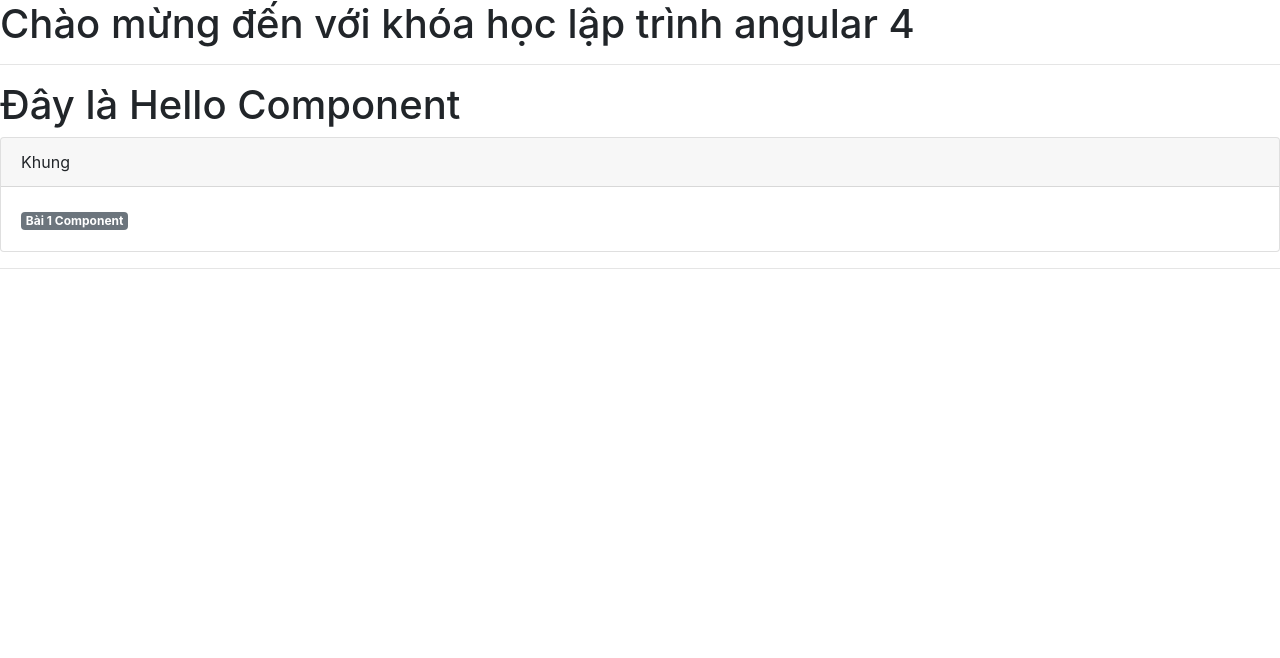
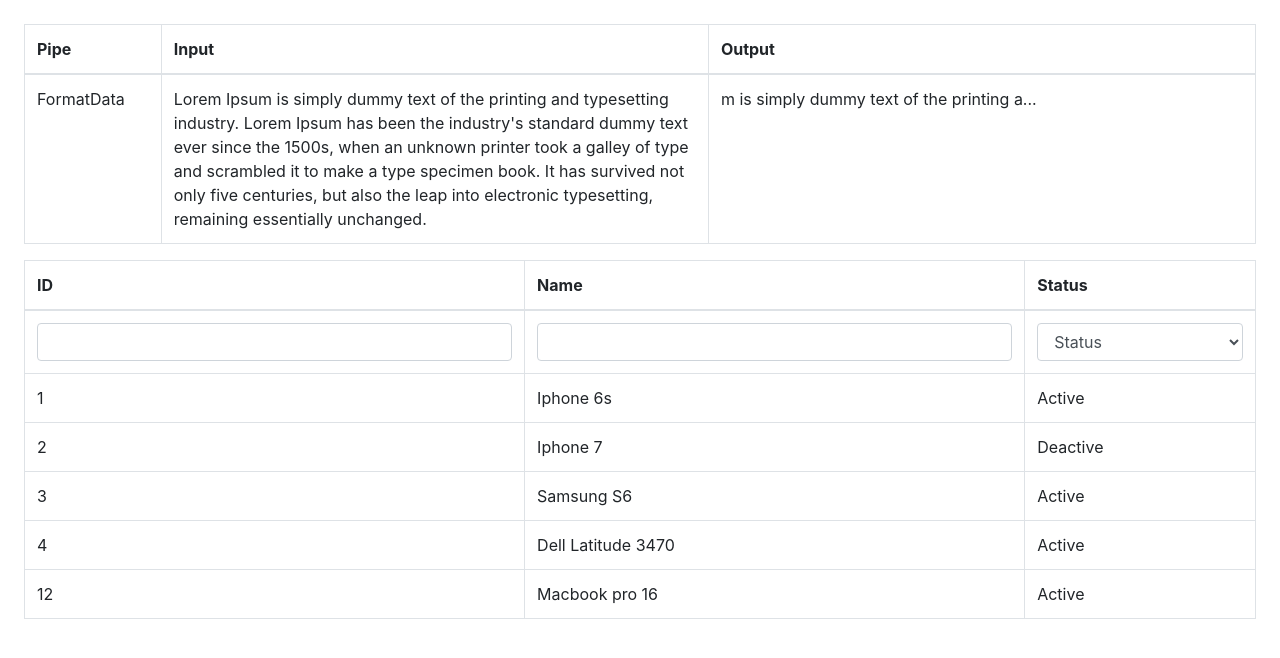
Before and after one commit to hacoi1day/angular2, an Angular app: page / in a window 1280 px wide. Shown: the top 658 px of the page. Built offline with nearby package versions, Linux system fonts and the light colour scheme.

Commit message:
custom pipe 1 + 2

```diff
--- a/src/app/app.component.html
+++ b/src/app/app.component.html
@@ -1,4 +1,53 @@
-<h1>
-  Chào mừng đến với khóa học lập trình angular 4
-</h1>
-<app-hello></app-hello>
+<div class="container-fluid p-4">
+  <div class="row">
+    <div class="col-sm-12">
+      <table class="table table-bordered table-hover">
+        <thead>
+        <tr>
+          <th width="10%">Pipe</th>
+          <th width="40%">Input</th>
+          <th width="40%">Output</th>
+        </tr>
+        </thead>
+        <tbody>
+        <tr>
+          <td>FormatData</td>
+          <td>{{ content }}</td>
+          <td>{{ content | FormatData:10:50 }}</td>
+        </tr>
+        </tbody>
+      </table>
+    </div>
+  </div>
+  <div class="row">
+    <div class="col-sm-12">
+      <table class="table table-hover table-bordered">
+        <thead>
+        <tr>
+          <th>ID</th>
+          <th>Name</th>
+          <th>Status</th>
+        </tr>
+        </thead>
+        <tbody>
+        <tr>
+          <td><input type="text" class="form-control" [(ngModel)]="idFilter"></td>
+          <td><input type="text" class="form-control" [(ngModel)]="nameFilter"></td>
+          <td>
+            <select class="form-control" [(ngModel)]="statusFilter">
+              <option value="null" selected>Status</option>
+              <option value="true">Active</option>
+              <option value="false">Deactive</option>
+            </select>
+          </td>
+        </tr>
+        <tr *ngFor="let product of products | filter:idFilter:nameFilter:statusFilter">
+          <td>{{ product.id }}</td>
+          <td>{{ product.name }}</td>
+          <td>{{ product.status ? 'Active' : 'Deactive' }}</td>
+        </tr>
+        </tbody>
+      </table>
+    </div>
+  </div>
+</div>
--- a/src/app/app.component.ts
+++ b/src/app/app.component.ts
@@ -6,5 +6,37 @@
   styleUrls: ['./app.component.css']
 })
 export class AppComponent {
-  public title = 'Lesson 01 - Component';
+  public content: string = 'Lorem Ipsum is simply dummy text of the printing and typesetting industry. Lorem Ipsum has been the industry\'s standard dummy text ever since the 1500s, when an unknown printer took a galley of type and scrambled it to make a type specimen book. It has survived not only five centuries, but also the leap into electronic typesetting, remaining essentially unchanged.';
+
+  public idFilter: string;
+  public nameFilter: string;
+  public statusFilter: string = 'null';
+
+  public products: object[] = [
+    {
+      id: 1,
+      name: 'Iphone 6s',
+      status: true
+    },
+    {
+      id: 2,
+      name: 'Iphone 7',
+      status: false
+    },
+    {
+      id: 3,
+      name: 'Samsung S6',
+      status: true
+    },
+    {
+      id: 4,
+      name: 'Dell Latitude 3470',
+      status: true
+    },
+    {
+      id: 12,
+      name: 'Macbook pro 16',
+      status: true
+    },
+  ];
 }
--- a/src/app/components/hello/hello.component.html
+++ /dev/null
@@ -1,13 +0,0 @@
-<hr>
-<h1>Đây là Hello Component</h1>
-
-<div class="card">
-  <div class="card-header">
-    Khung
-  </div>
-  <div class="card-body">
-    <span class="badge badge-secondary">Bài 1 Component</span>
-  </div>
-</div>
-
-<hr>
--- a/src/app/components/hello/hello.component.ts
+++ /dev/null
@@ -1,15 +0,0 @@
-import { Component, OnInit } from '@angular/core';
-
-@Component({
-  selector: 'app-hello',
-  templateUrl: './hello.component.html',
-  styleUrls: ['./hello.component.css']
-})
-export class HelloComponent implements OnInit {
-
-  constructor() { }
-
-  ngOnInit(): void {
-  }
-
-}
--- /dev/null
+++ b/src/app/pipes/filter.pipe.ts
@@ -0,0 +1,25 @@
+import { Pipe, PipeTransform } from '@angular/core';
+
+@Pipe({
+  name: 'filter'
+})
+export class FilterPipe implements PipeTransform {
+
+  transform(products: any[], id: string, name: string, status: string): any[] {
+    if (!id && !name && !status) {
+      return products;
+    }
+    if (id) {
+      products = products.filter(p => p.id.toString().indexOf(id) !== -1);
+    }
+    if (name) {
+      products = products.filter(p => p.name.toLowerCase().indexOf(name) !== -1);
+    }
+    // @ts-ignore
+    if (status && status !== 'null') {
+      products = products.filter(p => p.status.toString() === status);
+    }
+    return products;
+  }
+
+}
--- /dev/null
+++ b/src/app/pipes/format-data.pipe.ts
@@ -0,0 +1,12 @@
+import { Pipe, PipeTransform } from '@angular/core';
+
+@Pipe({
+  name: 'FormatData'
+})
+export class FormatDataPipe implements PipeTransform {
+
+  transform(value: string, start: number = 0, end: number = 50): string {
+    return value.substring(start, end) + '...';
+  }
+
+}
```
Also changed, not shown: src/app/app.module.ts (+7 -3 lines), src/app/components/hello/hello.component.css (deleted).
